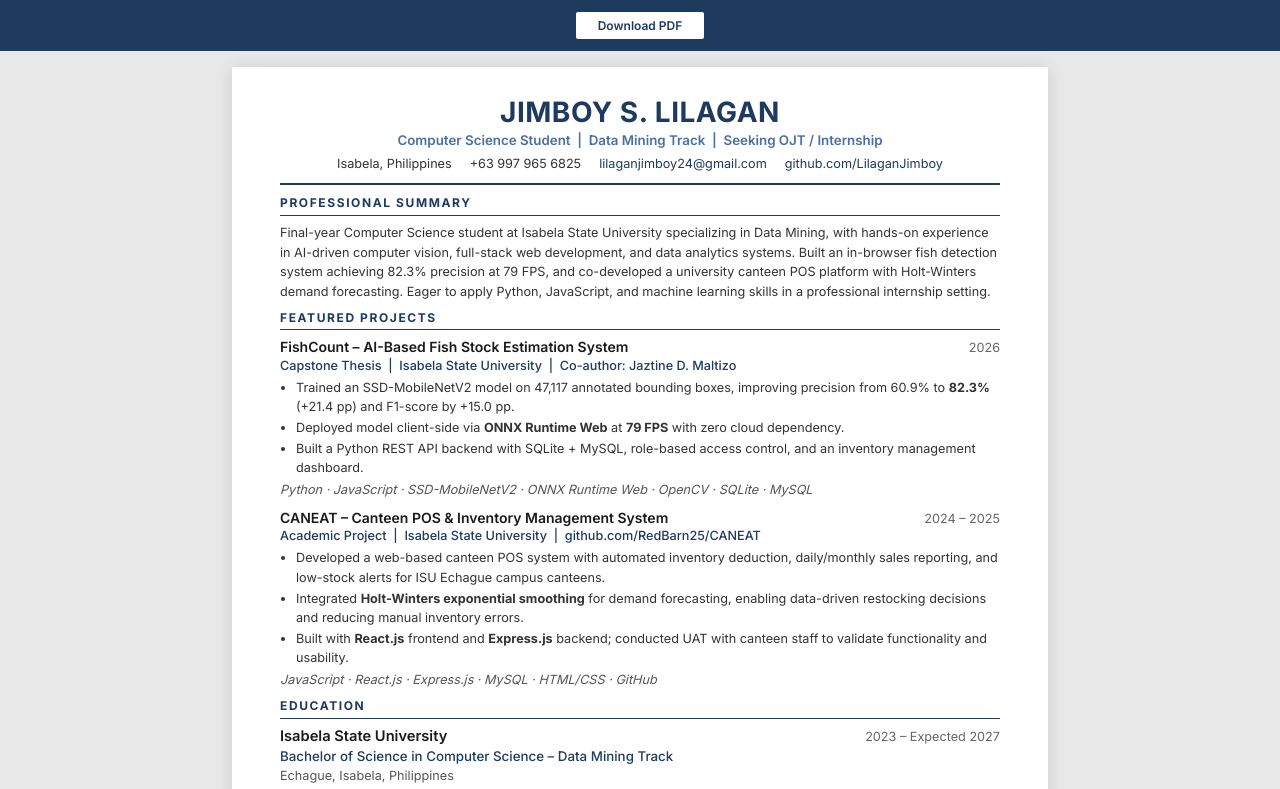
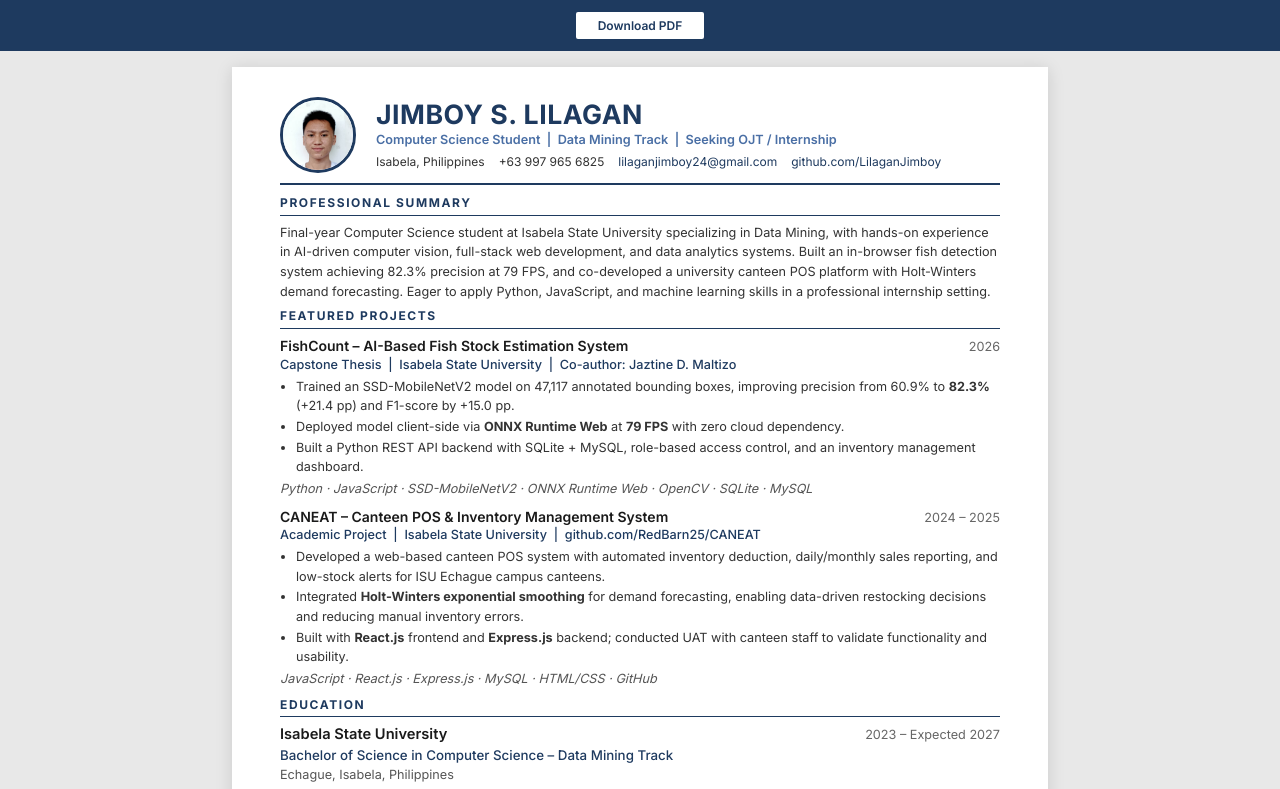
Before and after one commit to LilaganJimboy/Portfolio, a plain HTML site: page resume.html in a window 1280 px wide. Shown: the top 789 px of the page. Drawn offline with Linux system fonts and the light colour scheme.

Commit message:
Add profile photo to resume header

```diff
--- a/resume.html
+++ b/resume.html
@@ -55,37 +55,49 @@
 
     /* ── Header ── */
     .header {
-      text-align: center;
+      display: flex;
+      align-items: center;
+      gap: 20px;
       padding-bottom: 10px;
       border-bottom: 2px solid #1e3a5f;
       margin-bottom: 10px;
     }
+    .photo {
+      width: 76px;
+      height: 76px;
+      border-radius: 50%;
+      object-fit: cover;
+      object-position: center top;
+      border: 3px solid #1e3a5f;
+      flex-shrink: 0;
+    }
+    .header-text { flex: 1; min-width: 0; }
     .name {
-      font-size: 21pt;
+      font-size: 20pt;
       font-weight: 700;
       color: #1e3a5f;
       letter-spacing: 0.5px;
       line-height: 1.1;
     }
     .title {
-      font-size: 10pt;
+      font-size: 9.5pt;
       font-weight: 600;
       color: #4a6fa5;
-      margin: 3px 0 6px;
+      margin: 2px 0 5px;
     }
     .contact-strip {
       display: flex;
-      justify-content: center;
+      justify-content: flex-start;
       flex-wrap: wrap;
-      column-gap: 18px;
-      row-gap: 3px;
-      font-size: 9.5pt;
+      column-gap: 14px;
+      row-gap: 2px;
+      font-size: 9pt;
       color: #333;
     }
     .contact-strip a { color: #1e3a5f; text-decoration: none; }
 
     /* ── Sections ── */
-    .section { margin-top: 8px; }
+    .section { margin-top: 7px; }
     .section-title {
       font-size: 9pt;
       font-weight: 700;
@@ -152,6 +164,8 @@
 
   <!-- HEADER -->
   <div class="header">
+    <img class="photo" src="profile.jpg" alt="Jimboy S. Lilagan">
+    <div class="header-text">
       <div class="name">JIMBOY S. LILAGAN</div>
       <div class="title">Computer Science Student &nbsp;|&nbsp; Data Mining Track &nbsp;|&nbsp; Seeking OJT / Internship</div>
       <div class="contact-strip">
@@ -159,6 +173,7 @@
         <span>+63 997 965 6825</span>
         <span><a href="mailto:lilaganjimboy24@gmail.com">lilaganjimboy24@gmail.com</a></span>
         <span><a href="https://github.com/LilaganJimboy" target="_blank">github.com/LilaganJimboy</a></span>
+      </div>
     </div>
   </div>
 
```
Lines whose indentation alone changed are shown as unchanged.
